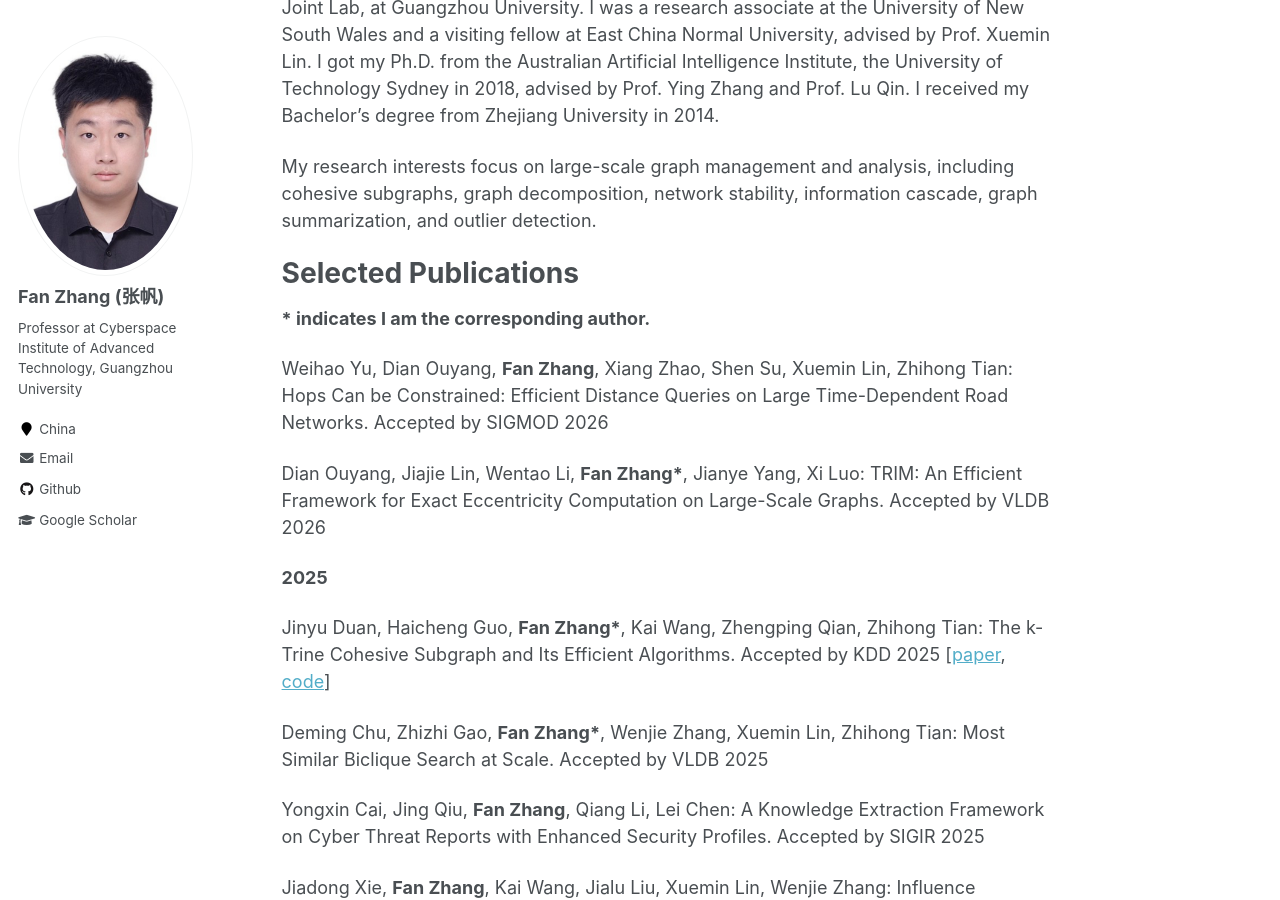
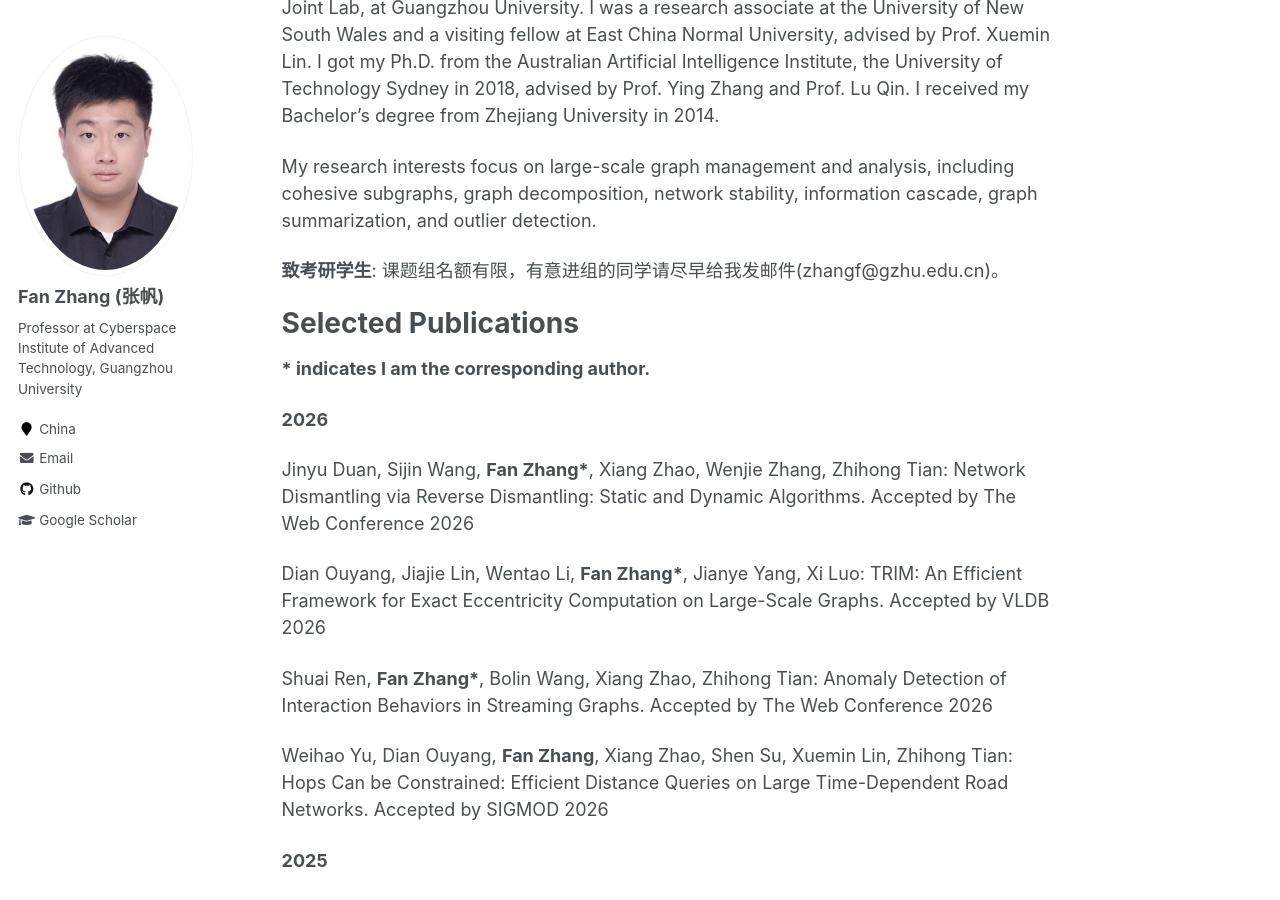
Before and after one commit to fanzhangcs/fanzhangcs.github.io, a Jekyll site: the page built from _pages/about.md, in a window 1280 px wide and 900 px high, scrolled down 220 px. Built offline with Jekyll 4.4.1, drawn with Linux system fonts in a browser that asks for light colours.

Commit message:
Update about.md

```diff
--- a/_pages/about.md
+++ b/_pages/about.md
@@ -19,17 +19,21 @@ My research interests focus on large-scale graph management and analysis, includ
 *<ins>Tenure-track/Tenured Positions Available</ins>*: Please feel free to contact me if you are interested in joining [our institute](https://wyy.gzhu.edu.cn/xygk/xyjs.htm). Multiple positions with different directions are available and we provide highly competitive offers.
 -->
 
-<!--
-**对于考研学生**: 课题组名额有限（估计1学硕+3专硕），有意进组的同学请尽早给我发邮件(zhangf@gzhu.edu.cn)。组内学术氛围浓厚，毕业去向较好（请见页底）。
--->
+**致考研学生**: 课题组名额有限，有意进组的同学请尽早给我发邮件(zhangf@gzhu.edu.cn)。
 
 Selected Publications
 ======
 **\* indicates I am the corresponding author.**
 
-Weihao Yu, Dian Ouyang, **Fan Zhang**, Xiang Zhao, Shen Su, Xuemin Lin, Zhihong Tian: Hops Can be Constrained: Efficient Distance Queries on Large Time-Dependent Road Networks. Accepted by SIGMOD 2026
+**2026**
+
+Jinyu Duan, Sijin Wang, **Fan Zhang\***,  Xiang Zhao, Wenjie Zhang, Zhihong Tian: Network Dismantling via Reverse Dismantling: Static and Dynamic Algorithms. Accepted by The Web Conference 2026
 
 Dian Ouyang, Jiajie Lin, Wentao Li, **Fan Zhang\***, Jianye Yang, Xi Luo: TRIM: An Efficient Framework for Exact Eccentricity Computation on Large-Scale Graphs. Accepted by VLDB 2026
+
+Shuai Ren, **Fan Zhang\***, Bolin Wang, Xiang Zhao, Zhihong Tian: Anomaly Detection of Interaction Behaviors in Streaming Graphs. Accepted by The Web Conference 2026
+
+Weihao Yu, Dian Ouyang, **Fan Zhang**, Xiang Zhao, Shen Su, Xuemin Lin, Zhihong Tian: Hops Can be Constrained: Efficient Distance Queries on Large Time-Dependent Road Networks. Accepted by SIGMOD 2026
 
 **2025**
 
```
